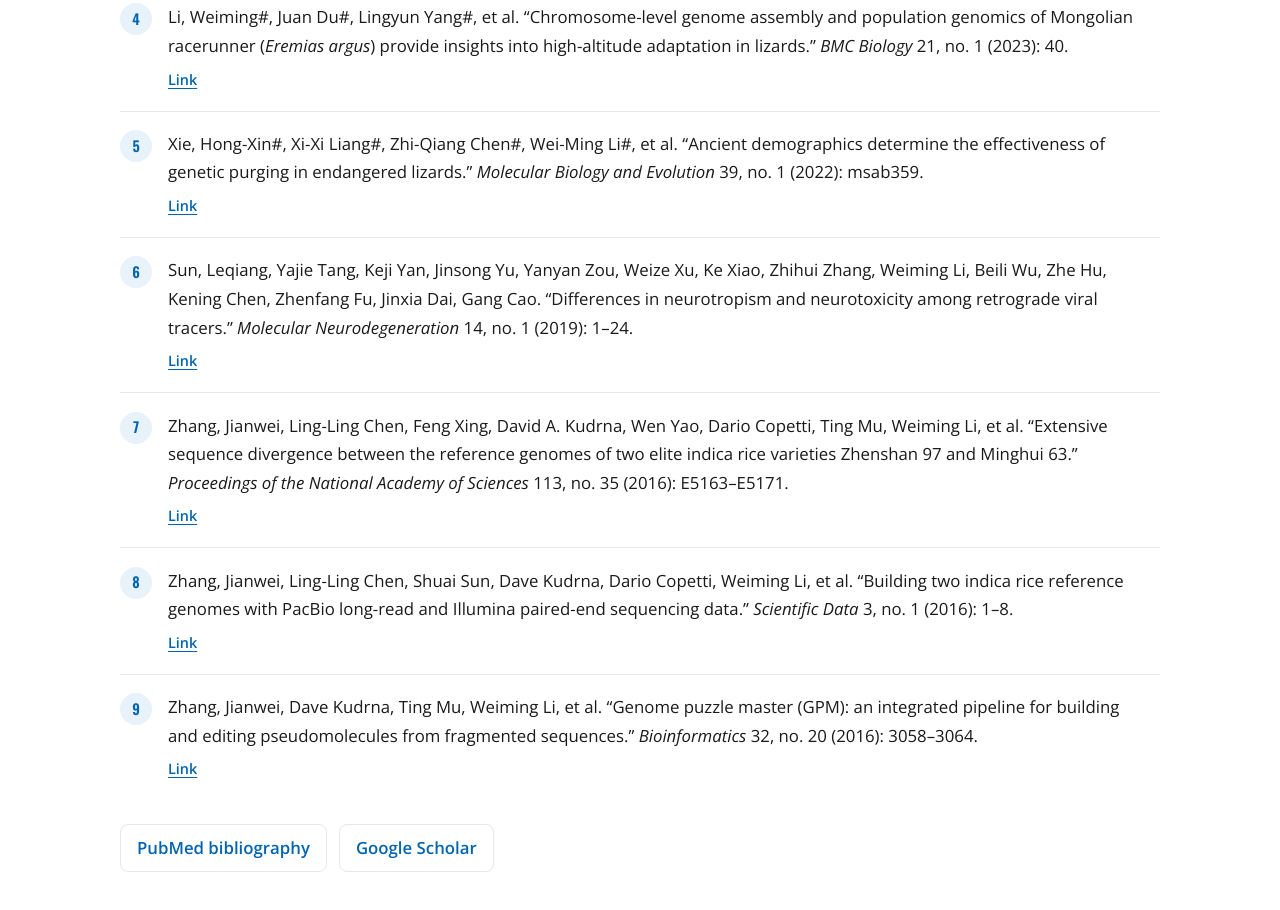
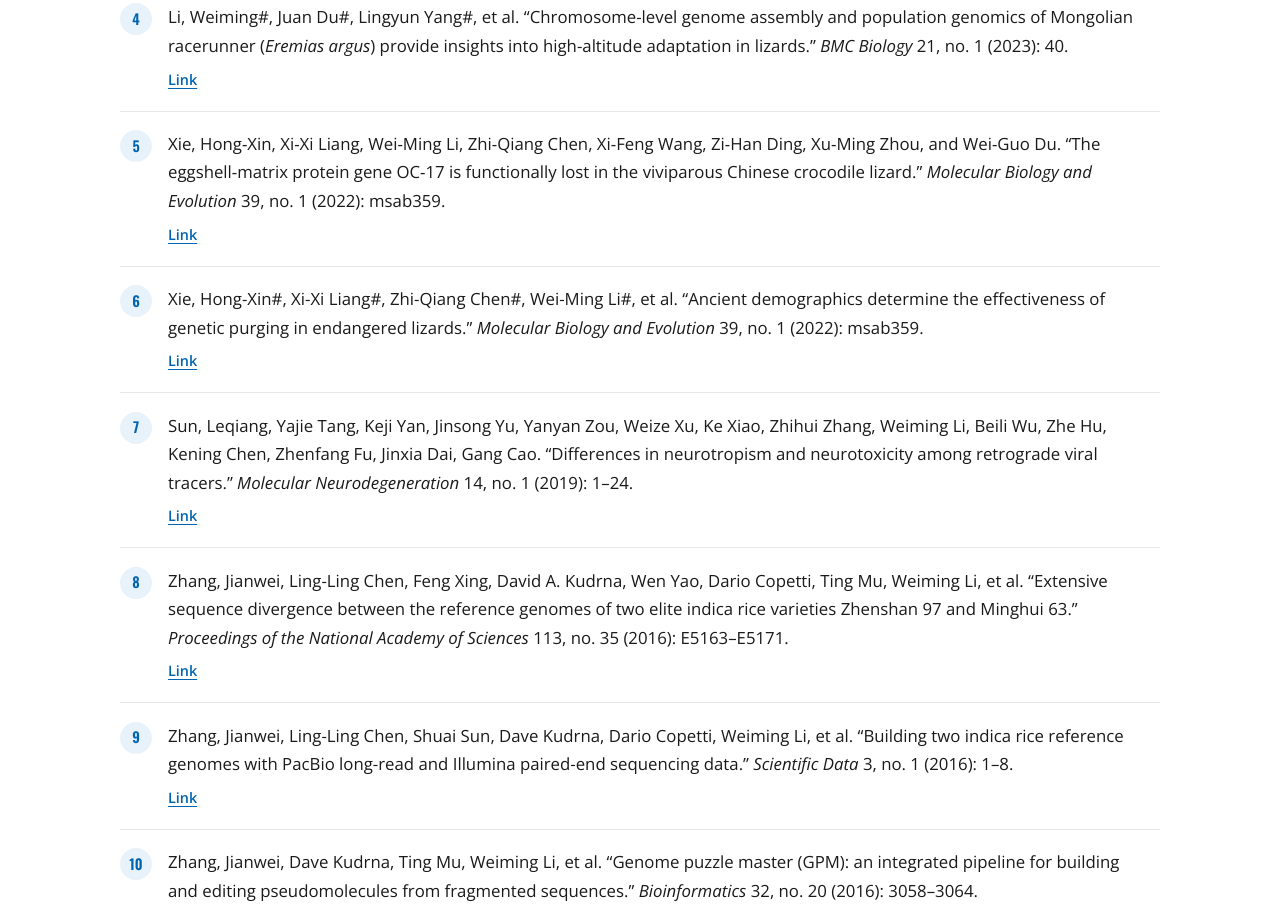
Before and after one commit to Weiming113/li-lab-website, a website built with Vite: page publications.html in a window 1280 px wide. Shown: the part 819-1729 px from the top of the page. Built offline with nearby package versions, Linux system fonts and the light colour scheme.

Commit message:
publications.html

```diff
--- a/publications.html
+++ b/publications.html
@@ -43,6 +43,10 @@
               <p class="pub-links"><a href="https://link.springer.com/article/10.1186/s12915-023-01535-z" rel="noopener noreferrer" target="_blank">Link</a></p>
             </li>
             <li>
+              <p class="pub-citation">Xie, Hong‐Xin, Xi‐Xi Liang, Wei‐Ming Li, Zhi‐Qiang Chen, Xi‐Feng Wang, Zi‐Han Ding, Xu‐Ming Zhou, and Wei‐Guo Du. “The eggshell‐matrix protein gene OC‐17 is functionally lost in the viviparous Chinese crocodile lizard.” <em>Molecular Biology and Evolution</em> 39, no. 1 (2022): msab359.</p>
+              <p class="pub-links"><a href="https://academic.oup.com/jeb/article/35/11/1568/7317949" rel="noopener noreferrer" target="_blank">Link</a></p>
+            </li>
+            <li>
               <p class="pub-citation">Xie, Hong-Xin#, Xi-Xi Liang#, Zhi-Qiang Chen#, Wei-Ming Li#, et al. “Ancient demographics determine the effectiveness of genetic purging in endangered lizards.” <em>Molecular Biology and Evolution</em> 39, no. 1 (2022): msab359.</p>
               <p class="pub-links"><a href="https://academic.oup.com/mbe/article/39/1/msab359/6468625" rel="noopener noreferrer" target="_blank">Link</a></p>
             </li>
```
